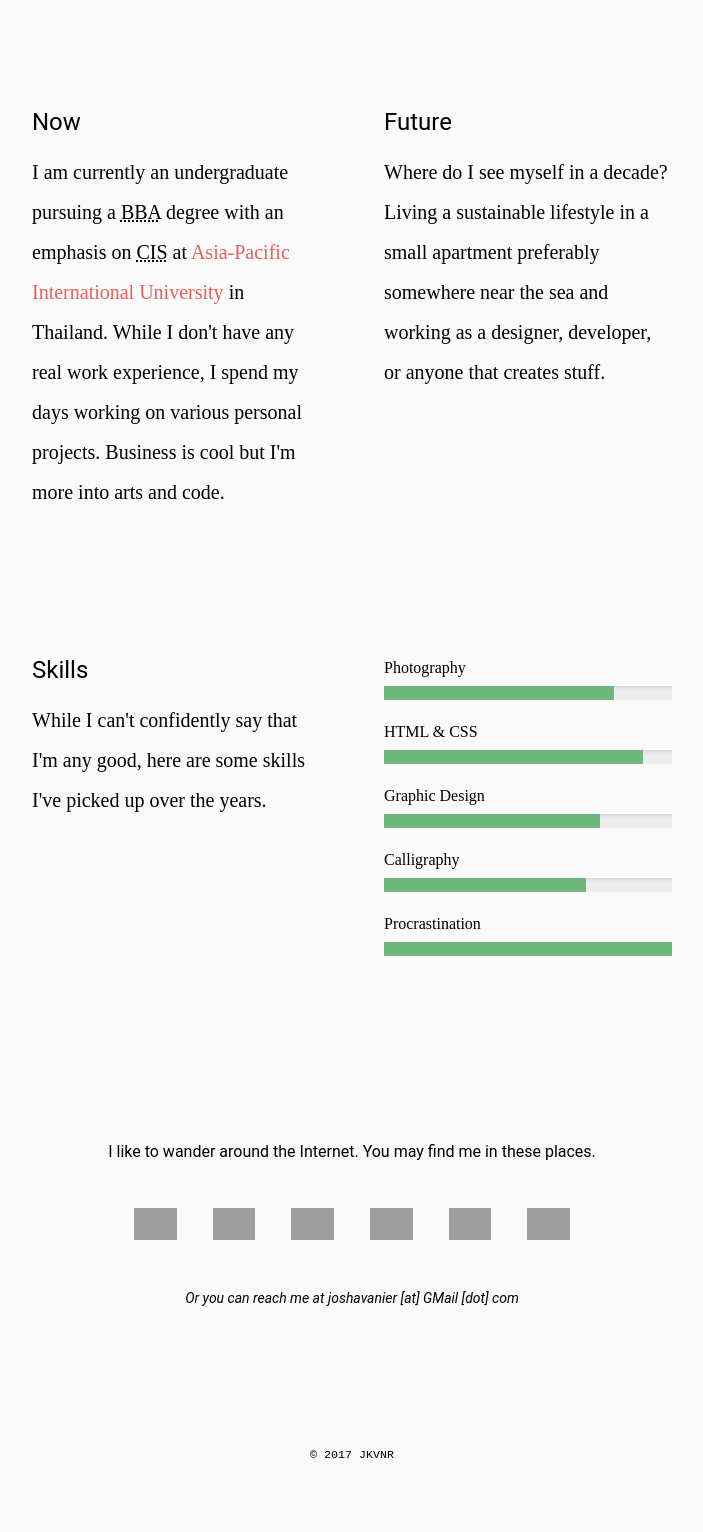
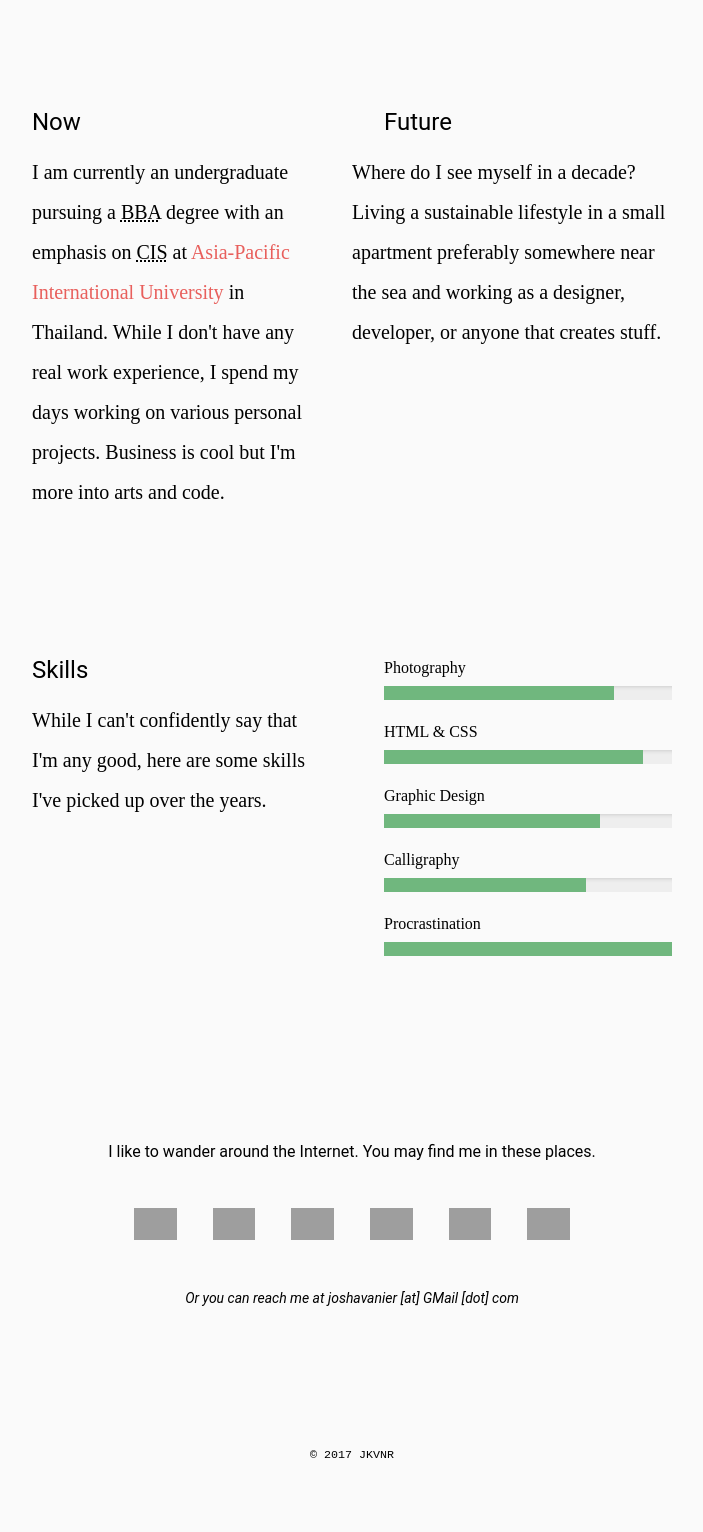
Before and after one commit to theupshift/theupshift.github.io-wiki, a Jekyll site: the page built from index.html, in a window 1280 px wide. Shown: the part 920-2452 px from the top of the page, without its empty margins (288-991 px from the left). Built offline with Jekyll 4.4.1, drawn with Linux system fonts in a browser that asks for light colours; grey boxes are pictures that could not be loaded.

Commit message:
Minor fixes

```diff
--- a/index.html
+++ b/index.html
@@ -17,21 +17,21 @@
   </div>
   <div class="w90 w50-s cn pv5 mb5">
     <div class="r mb5">
-      <div class="c6 pr4-s mb5">
+      <div class="c6 pr4-l mb5">
         <h3 class="mb3 f3 fwn">Now</h3>
         <p class="mb3 f4 srf">I am currently an undergraduate pursuing a <abbr title="Bachelor of Business Administration">BBA</abbr> degree with an emphasis on <abbr title="Computer Information Systems">CIS</abbr> at <a class="red" href="https://www.apiu.edu/" title="Asia-Pacific International University">Asia-Pacific International University</a> in Thailand. While I don't have any real work experience, I spend my days working on various personal projects. Business is cool but I'm more into arts and code.</p>
       </div>
-      <div class="c6 pl4-s">
-        <h3 class="mb3 f3 fwn">Future</h3>
+      <div class="c6">
+        <h3 class="mb3 pl4-l f3 fwn">Future</h3>
         <p class="mb3 f4 srf">Where do I see myself in a decade? Living a sustainable lifestyle in a small apartment preferably somewhere near the sea and working as a designer, developer, or anyone that creates stuff.
       </div>
     </div>
     <div class="r mb4">
-      <div class="c6 pr4-s mb4">
+      <div class="c6 pr4-l mb4">
         <h3 class="mb3 f3 fwn">Skills</h3>
         <p class="mb3 f4 srf">While I can't confidently say that I'm any good, here are some skills I've picked up over the years.
       </div>
-      <div class="c6 pl4-s">
+      <div class="c6 pl4-l">
         <dl class="lhc">
           <dt class="f5 srf">Photography</dt>
           <dd class="mb3"><progress class="flw f6" max="100" value="80"></progress></dd>
```
